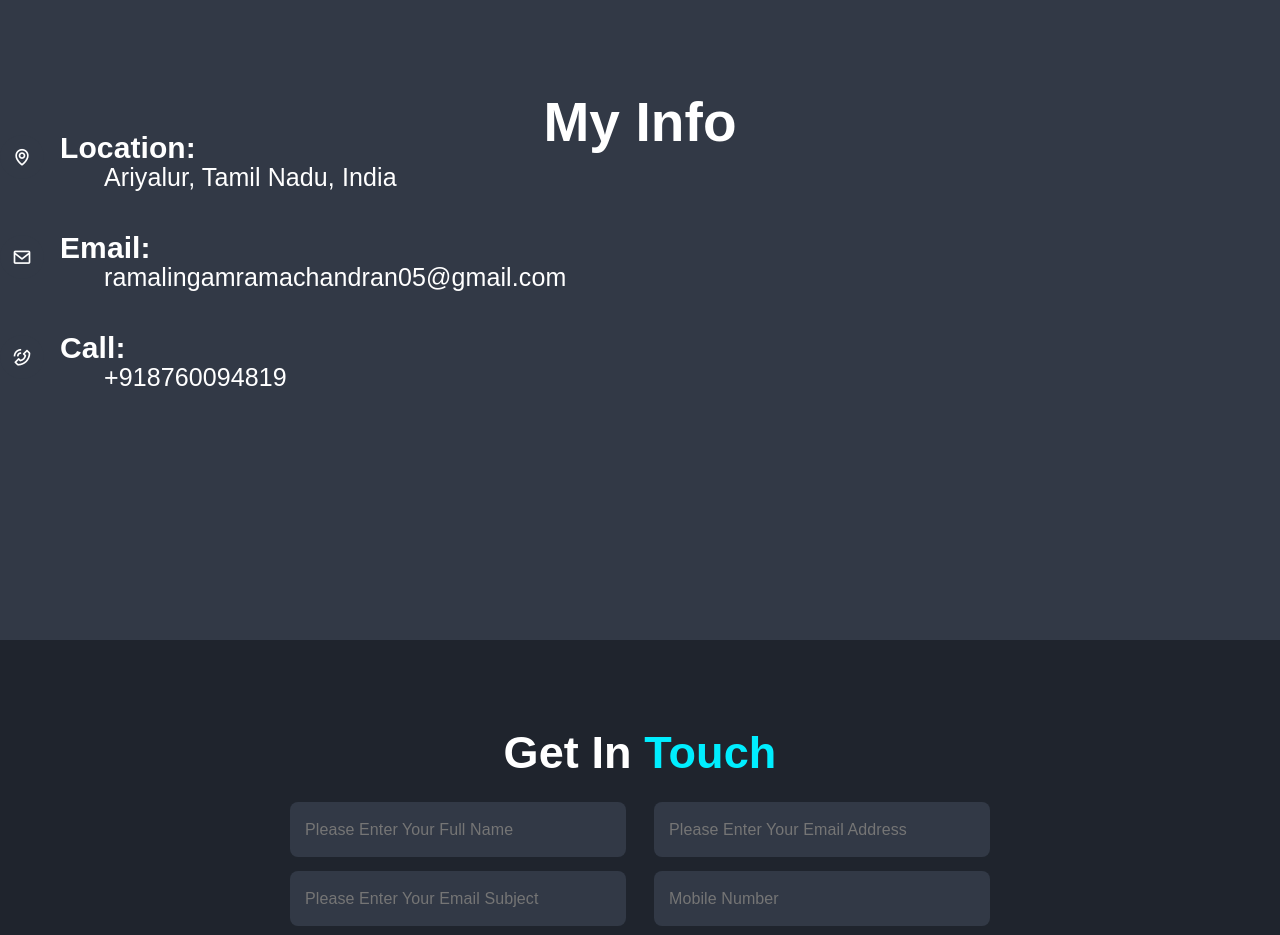
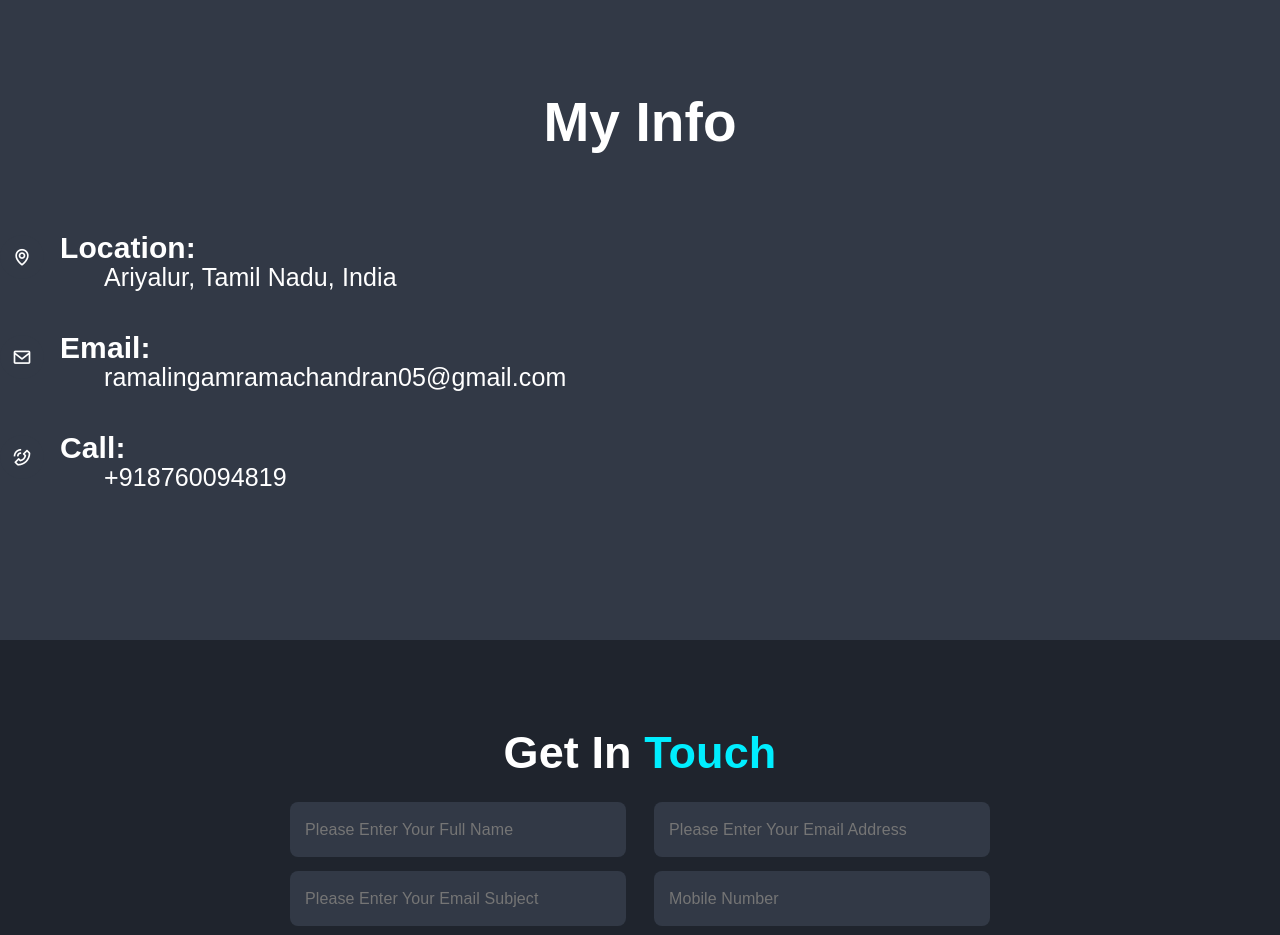
Before and after one commit to Ramalingam-01/portfolio, a plain HTML site: page index.html in a window 1280 px wide. Shown: the part 4040-4975 px from the top of the page. Drawn offline with nearby package versions, Linux system fonts and the light colour scheme.

Commit message:
port.css

```diff
--- a/port.css
+++ b/port.css
@@ -531,6 +531,9 @@ flex-direction: column-reverse;
   /* padding-right: 500px; */
 
 }
+.address{
+    padding-top: 100px;
+}
 
  .info h4 {
   padding: 0 0 0 60px;
```
